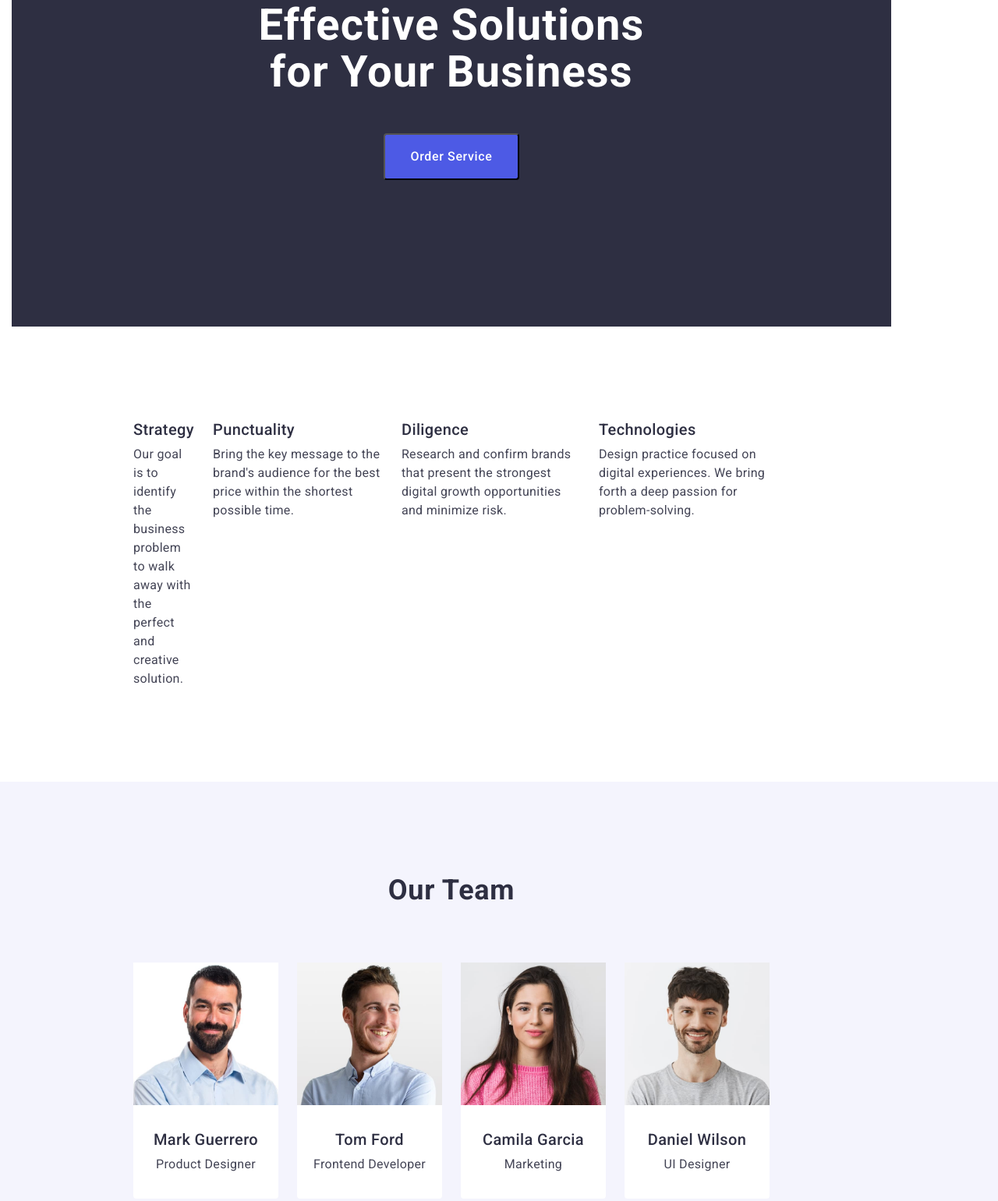
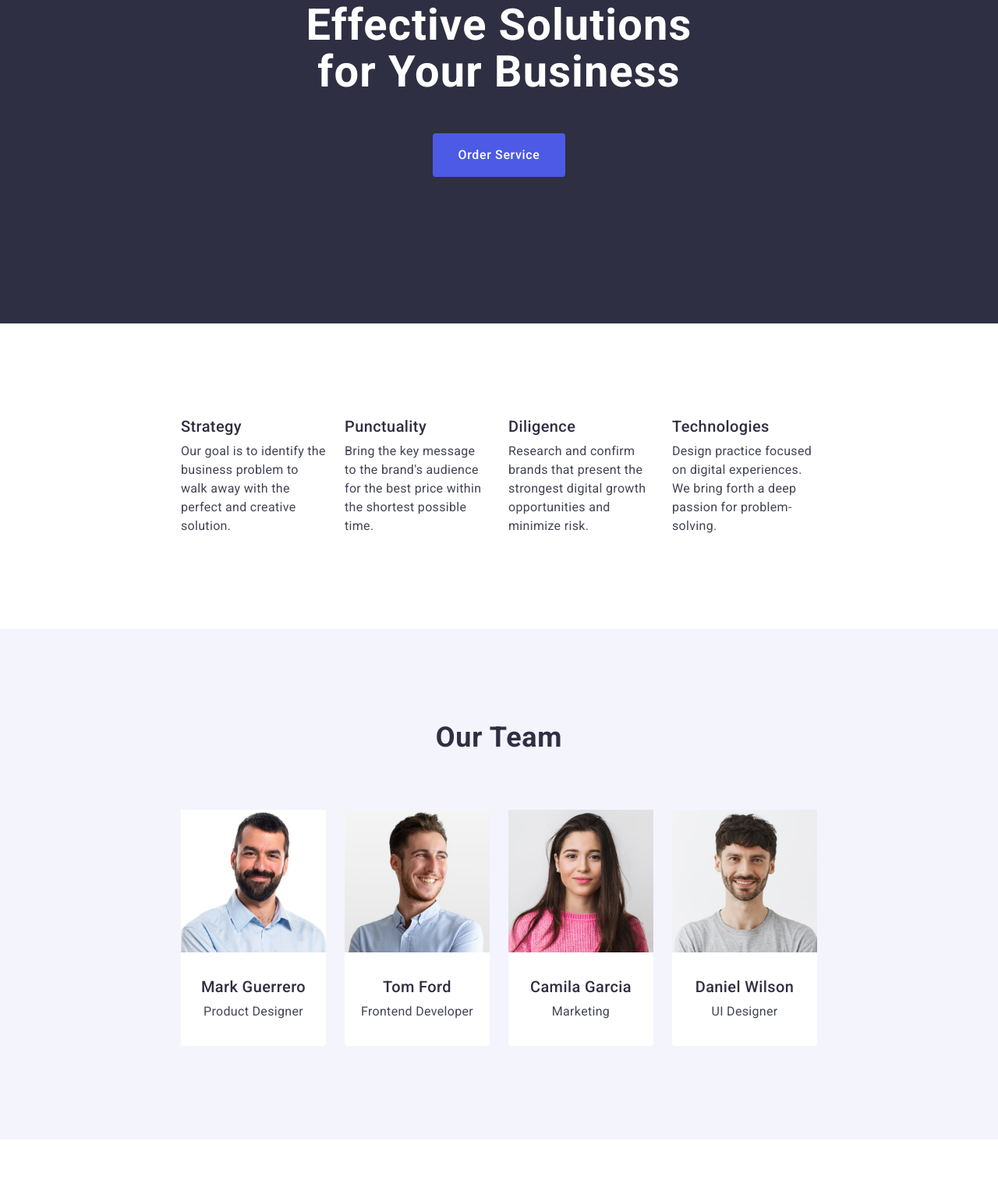
Before and after one commit to Maria-Ponomarenko/goit-markup-hw-03, a plain HTML site: page index.html in a window 1280 px wide. Shown: the part 258-1799 px from the top of the page at 78% size. Drawn offline with nearby package versions, Linux system fonts and the light colour scheme.

Commit message:
fix geometry

```diff
--- a/css/styles.css
+++ b/css/styles.css
@@ -27,10 +27,6 @@ a {
     text-decoration: none;
 }
 
-button {
-    cursor: pointer;
-}
-
 address {
     font-style: normal;
 }
@@ -38,7 +34,7 @@ address {
 .container {
     max-width: 1158px;
     padding: 0 15px;
-    margin-left: 0 auto;
+    margin: 0 auto;
 }
 
 .header {
@@ -112,10 +108,13 @@ address {
     color: #404bbf;
 }
 
+.hero {
+    background-color: #2e2f42;
+}
+
 .hero-wrap {
     padding-top: 188px;
     padding-bottom: 188px;
-    background-color: #2e2f42;
 }
 
 .hero-title {
@@ -139,8 +138,12 @@ address {
     background-color: #4d5ae5;
     display: block;
     margin: 0 auto;
+    min-width: 169px;
+    height: 56px;
+    border: none;
     border-radius: 4px;
     padding: 16px 32px;
+    cursor: pointer;
 }
 
 .hero-button:hover,
@@ -174,7 +177,7 @@ address {
 }
 
 .advantages-list-item {
-    width: calc((100% - 3 * 24px) / 4);
+    width: calc((100% - 72px) / 4);
 }
 
 .advantages-subtitle {
@@ -218,8 +221,11 @@ address {
 .team-list-item {
     background-color: #FFFFFF;
     border-radius: 0 0 4px 4px;
-    padding-bottom: 32px;
-    width: calc((100% - 3 * 24px) / 4);
+    width: calc((100% - 72px) / 4);
+}
+
+.team-text-wrap {
+    padding: 32px 0;
 }
 
 .team-subtitle {
@@ -229,7 +235,7 @@ address {
     letter-spacing: 0.02em;
     text-align: center;
     color: #2e2f42;
-    margin-top: 32px;
+    text-align: center;
     margin-bottom: 8px;
 }
 
@@ -239,6 +245,7 @@ address {
     letter-spacing: 0.02em;
     text-align: center;
     color: #434455;
+    text-align: center;
 }
 
 .portfolio-title {
@@ -262,7 +269,7 @@ address {
 }
 
 .portfolio-list-item {
-    width: calc((100% - 2 * 24px) / 3);
+    width: calc((100% - 48px) / 3);
 }
 
 .portfolio-text-wrap {
@@ -294,9 +301,7 @@ address {
 }
 
 .footer-wrap {
-    padding-top: 100px;
-    padding-bottom: 100px;
-    padding-left: 156px;
+    padding: 100px 0;
 }
 
 .footer-logo {
@@ -307,6 +312,8 @@ address {
     letter-spacing: 0.03em;
     text-transform: uppercase;
     color: #4d5ae5;
+    display: inline-block;
+    margin-bottom: 16px;
 }
 
 .footer-logo-part {
@@ -318,6 +325,5 @@ address {
     line-height: 1.5;
     letter-spacing: 0.02em;
     color: #f4f4fd;
-    margin-top: 16px;
     max-width: 264px;
 }
--- a/index.html
+++ b/index.html
@@ -58,11 +58,9 @@
 
     <main>
       <section class="hero">
-        <div class="container">
-          <div class="hero-wrap">
+        <div class="container hero-wrap">
           <h1 class="hero-title">Effective Solutions for Your Business</h1>
           <button class="hero-button" type="button">Order Service</button>
-          </div>
         </div>
       </section>
 
@@ -77,21 +75,21 @@
                 the perfect and creative solution.
               </p>
             </li>
-            <li>
+            <li class="advantages-list-item">
               <h3 class="advantages-subtitle">Punctuality</h3>
               <p class="advantages-text">
                 Bring the key message to the brand's audience for the best price
                 within the shortest possible time.
               </p>
             </li>
-            <li>
+            <li class="advantages-list-item">
               <h3 class="advantages-subtitle">Diligence</h3>
               <p class="advantages-text">
                 Research and confirm brands that present the strongest digital
                 growth opportunities and minimize risk.
               </p>
             </li>
-            <li>
+            <li class="advantages-list-item">
               <h3 class="advantages-subtitle">Technologies</h3>
               <p class="advantages-text">
                 Design practice focused on digital experiences. We bring forth a
@@ -114,8 +112,10 @@
                 width="264"
                 height="260"
               />
+              <div class="team-text-wrap">
                 <h3 class="team-subtitle">Mark Guerrero</h3>
                 <p class="team-text">Product Designer</p>
+              </div>
             </li>
             <li class="team-list-item">
               <img
@@ -125,8 +125,10 @@
                 width="264"
                 height="260"
               />
+              <div class="team-text-wrap">
                 <h3 class="team-subtitle">Tom Ford</h3>
                 <p class="team-text">Frontend Developer</p>
+              </div>
             </li>
             <li class="team-list-item">
               <img
@@ -136,8 +138,10 @@
                 width="264"
                 height="260"
               />
+              <div class="team-text-wrap">
                 <h3 class="team-subtitle">Camila Garcia</h3>
                 <p class="team-text">Marketing</p>
+              </div>
             </li>
             <li class="team-list-item">
               <img
@@ -147,8 +151,10 @@
                 width="264"
                 height="260"
               />
+              <div class="team-text-wrap">
                 <h3 class="team-subtitle">Daniel Wilson</h3>
                 <p class="team-text">UI Designer</p>
+              </div>
             </li>
           </ul>
         </div>
@@ -242,8 +248,7 @@
     </main>
 
     <footer class="footer">
-      <div class="container">
-        <div class="footer-wrap">
+      <div class="container footer-wrap">
         <a class="footer-logo" href="./index.html"
           >Web<span class="footer-logo-part">Studio</span></a
         >
@@ -252,7 +257,6 @@
           digital marketing & growth solutions.
         </p>
       </div>
-      </div>
     </footer>
   </body>
 </html>
```
Lines whose indentation alone changed are shown as unchanged.
